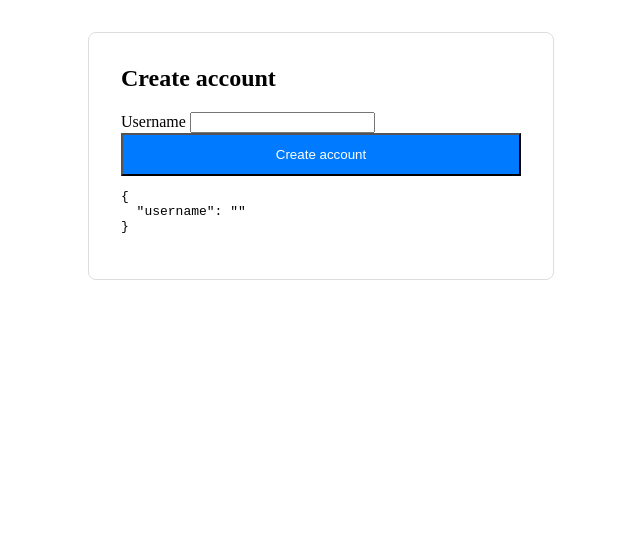
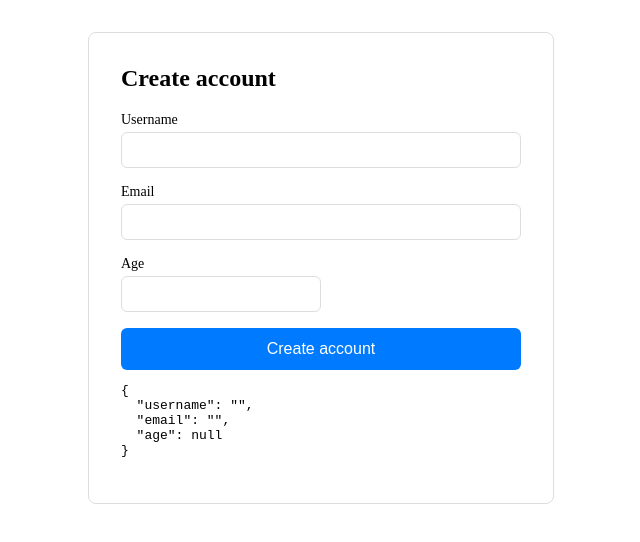
Before and after one commit to Gabriel2409/signal-exps, an Angular app: page / in a window 1280 px wide. Shown: the top 542 px of the page, without its empty margins (319-959 px from the left). Built offline with nearby package versions, Linux system fonts and the light colour scheme.

Commit message:
built in validators

```diff
--- a/src/app/app.config.ts
+++ b/src/app/app.config.ts
@@ -6,6 +6,6 @@ import { routes } from './app.routes';
 export const appConfig: ApplicationConfig = {
   providers: [
     provideBrowserGlobalErrorListeners(),
-    provideRouter(routes)
+    provideRouter(routes),
   ]
 };
--- a/src/app/myform/myform.html
+++ b/src/app/myform/myform.html
@@ -1,17 +1,68 @@
 <div class="form-container">
   <h2>Create account</h2>
 
-  <form [formRoot]="form">
+  <form>
     <div class="field">
-      <label form="username">Username </label>
+      @let username = form.username();
+      @let showUsernameError = username.invalid() && username.touched();
 
+      <label form="username">Username</label>
       <input
         id="username"
         type="text"
         [formField]="form.username"
         autocomplete="none"
         autofill="none"
+        [class.error]="showUsernameError"
       />
+      @if (showUsernameError) {
+        <ul class="error-list">
+          @for (error of username.errors(); track error.kind) {
+            <li>{{ error.message }}</li>
+          }
+        </ul>
+      }
+    </div>
+    <div class="field">
+      @let email = form.email();
+      @let showEmailError = email.invalid() && email.touched();
+      <label form="email">Email</label>
+      <input
+        id="email"
+        type="email"
+        [formField]="form.email"
+        autocomplete="none"
+        autofill="none"
+        [class.error]="showEmailError"
+      />
+      @if (showEmailError) {
+        <ul class="error-list">
+          @for (error of email.errors(); track error.kind) {
+            <li>{{ error.message }}</li>
+          }
+        </ul>
+      }
+    </div>
+
+    <div class="field">
+      @let age = form.age();
+      @let showAgeError = age.invalid() && age.touched();
+      <label form="age">Age</label>
+      <input
+        id="age"
+        type="number"
+        [formField]="form.age"
+        autocomplete="none"
+        autofill="none"
+        [class.error]="showAgeError"
+      />
+      @if (showAgeError) {
+        <ul class="error-list">
+          @for (error of age.errors(); track error.kind) {
+            <li>{{ error.message }}</li>
+          }
+        </ul>
+      }
     </div>
     <button type="submit">Create account</button>
   </form>
--- a/src/app/myform/myform.scss
+++ b/src/app/myform/myform.scss
@@ -1,32 +1,95 @@
+// Design tokens
+$color-primary: #007bff;
+$color-primary-dark: #0056b3;
+$color-primary-darker: #004085;
+$color-slate: #475569;
+$color-slate-bg: rgba(30, 41, 59, 0.3);
+$color-danger: #ef4444;
+$color-danger-shadow: rgba(239, 68, 68, 0.3);
+$color-border: #ddd;
+$border-radius: 8px;
+$border-radius-sm: 6px;
+
 .form-container {
   max-width: 400px;
   margin: 2rem auto;
   padding: 2rem;
-  border: 1px solid #ddd;
-  border-radius: 8px;
+  border: 1px solid $color-border;
+  border-radius: $border-radius;
 
   h2 {
     margin-top: 0;
   }
 
+  .field {
+    display: flex;
+    flex-direction: column;
+    gap: 0.25rem;
+    margin-bottom: 1rem;
+
+    label {
+      font-size: 0.875rem;
+      font-weight: 500;
+    }
+
+    input {
+      width: 100%;
+      padding: 0.5rem 0.75rem;
+      border: 1px solid $color-border;
+      border-radius: $border-radius-sm;
+      font-size: 1rem;
+      transition: border-color 0.15s ease;
+      box-sizing: border-box;
+
+      &#age {
+        width: 50%;
+      }
+
+      &:focus {
+        outline: none;
+        border-color: $color-primary;
+      }
+
+      &.error {
+        border-color: $color-danger;
+      }
+    }
+
+    .error-list {
+      margin: 0;
+      padding-left: 1rem;
+      color: $color-danger;
+      font-size: 0.8rem;
+
+      li {
+        padding-left: 0.25rem;
+      }
+    }
+  }
+
   button[type='submit'] {
     width: 100%;
     padding: 0.75rem;
-    background: #007bff;
+    background: $color-primary;
     color: white;
+    border: none;
+    border-radius: $border-radius-sm;
+    font-size: 1rem;
+    cursor: pointer;
+    transition: background-color 0.15s ease;
+
+    &:hover {
+      background-color: $color-primary-dark;
     }
   }
-
-#age {
-  width: 50%;
 }
 
 .alternate-emails {
   margin: 2rem 0;
   padding: 1.5rem;
-  border: 1px solid #475569;
-  border-radius: 8px;
-  background-color: rgba(30, 41, 59, 0.3);
+  border: 1px solid $color-slate;
+  border-radius: $border-radius;
+  background-color: $color-slate-bg;
 
   legend {
     padding: 0 0.5rem;
@@ -37,24 +100,27 @@
 
   footer {
     display: flex;
-    justify-self: flex-start;
+    justify-content: flex-start;
   }
 
-  > div {
+  // Email entry list
+  .email-list {
     display: flex;
     flex-direction: column;
     gap: 1rem;
+  }
 
-    > div {
+  // Individual email row
+  .email-row {
     display: flex;
     gap: 0.75rem;
 
-      > div:first-child {
+    .email-field {
       flex: 1;
       min-width: 0;
 
       input {
-          border-radius: 6px;
+        border-radius: $border-radius-sm;
       }
 
       .error-list {
@@ -64,23 +130,26 @@
       }
     }
 
-      button {
+    .remove-btn {
       display: flex;
       align-items: center;
       justify-content: center;
       height: 2.75em;
-        padding: 0.75rem;
-        background-color: #475569;
-        color: white;
-        border-radius: 6px;
-        flex-shrink: 0;
       width: 2.5rem;
       min-width: 2.5rem;
+      padding: 0.75rem;
+      background-color: $color-slate;
+      color: white;
+      border: none;
+      border-radius: $border-radius-sm;
+      flex-shrink: 0;
+      cursor: pointer;
+      transition: background-color 0.15s ease, transform 0.15s ease, box-shadow 0.15s ease;
 
       &:hover:not(:disabled) {
-          background-color: #ef4444;
+        background-color: $color-danger;
         transform: translateY(-1px);
-          box-shadow: 0 2px 4px rgba(239, 68, 68, 0.3);
+        box-shadow: 0 2px 4px $color-danger-shadow;
       }
 
       &:active:not(:disabled) {
@@ -89,6 +158,7 @@
 
       &:disabled {
         opacity: 0.4;
+        cursor: not-allowed;
       }
 
       svg {
@@ -98,18 +168,19 @@
       }
     }
   }
-  }
 
-  button.add-email-btn {
+  .add-email-btn {
     display: flex;
     align-items: center;
     gap: 0.5rem;
     padding: 0;
     margin: 1rem auto 0;
     background-color: transparent;
-    color: #007bff;
+    border: none;
+    color: $color-primary;
     font-size: 0.875rem;
     font-weight: 500;
+    cursor: pointer;
 
     svg {
       width: 16px;
@@ -120,7 +191,7 @@
     }
 
     &:hover:not(:disabled) {
-      color: #0056b3;
+      color: $color-primary-dark;
 
       svg {
         transform: rotate(90deg);
@@ -128,16 +199,15 @@
     }
 
     &:active:not(:disabled) {
-      color: #004085;
+      color: $color-primary-darker;
     }
   }
 
   @media (max-width: 480px) {
-    > div > div {
+    .email-row {
       flex-direction: column;
 
-      button {
-        width: 2.5rem;
+      .remove-btn {
         align-self: flex-start;
       }
     }
--- a/src/app/myform/myform.ts
+++ b/src/app/myform/myform.ts
@@ -1,27 +1,42 @@
 import { JsonPipe } from '@angular/common';
 import { Component, signal } from '@angular/core';
-import { form, FormField, FormRoot } from '@angular/forms/signals';
+import {
+  email,
+  form,
+  FormField,
+  max,
+  min,
+  minLength,
+  pattern,
+  required,
+} from '@angular/forms/signals';
 
 interface SignupForm {
   username: string;
+  email: '';
+  age: number | null;
 }
 
 @Component({
   selector: 'app-myform',
-  imports: [FormField, FormRoot, JsonPipe],
+  imports: [FormField, JsonPipe],
   templateUrl: './myform.html',
   styleUrl: './myform.scss',
 })
 export class Myform {
   protected myformModel = signal<SignupForm>({
     username: '',
+    email: '',
+    age: null,
   });
 
-  protected form = form(this.myformModel, (s) => {}, {
-    submission: {
-      action: async (f) => {
-        this.myformModel.set({ username: 'aaa' });
-      },
-    },
+  protected form = form(this.myformModel, (s) => {
+    (required(s.username, { message: 'username is required' }),
+      required(s.email, { message: 'Email is required' }),
+      minLength(s.username, 3, { message: 'Username must be at least 3 chars' }),
+      email(s.email, { message: 'Please enter a valid email' }),
+      pattern(s.username, /^[a-zA-Z0-9]+$/, { message: 'Must contain only letters and numbers' }),
+      min(s.age, 13, { message: 'You must be 13 or more' }),
+      max(s.age, 120, { message: 'You must be 120 or less' }));
   });
 }
```
Lines whose indentation alone changed are shown as unchanged.
